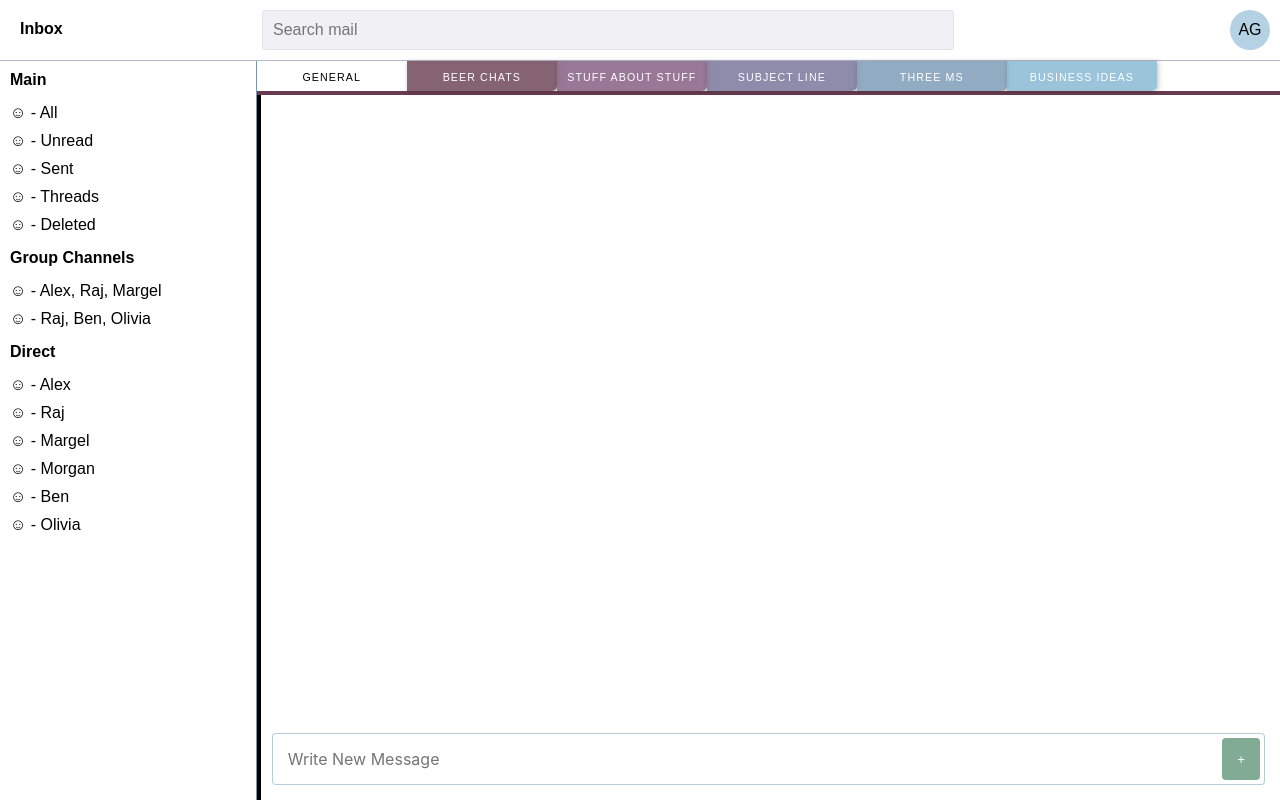
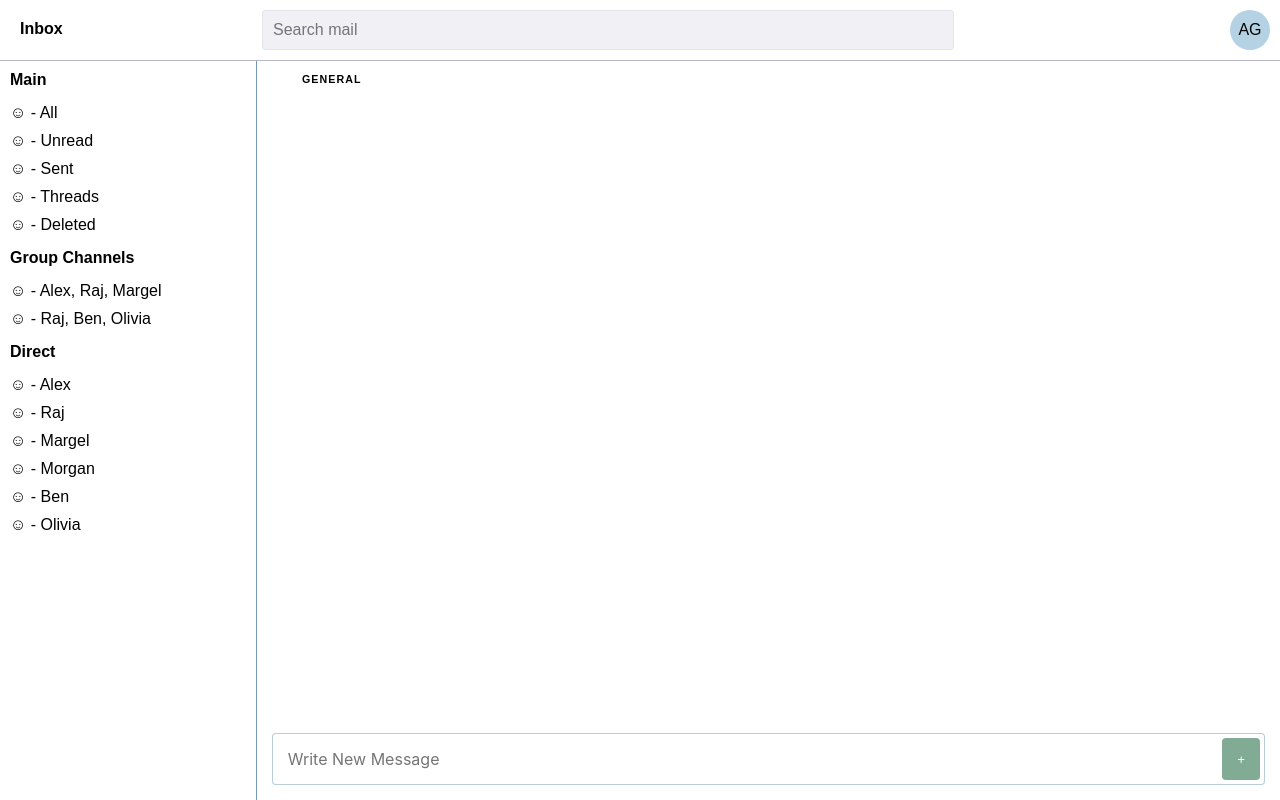
Before and after one commit to gloverab/tbox-redux, a React (Create React App) app: page / in a window 1280 px wide. Built offline with nearby package versions, Linux system fonts and the light colour scheme.

Commit message:
subjects attached to channels

```diff
--- a/src/App.css
+++ b/src/App.css
@@ -349,10 +349,9 @@
   flex: 1;
   padding: 0px 10px;
   flex-direction: column;
-  border-left: 4px solid black;
 }
 
-.messages._0 {
+/* .messages._0 {
   border-left: 4px solid #fff;
 }
 
@@ -374,7 +373,7 @@
 
 .messages._5 {
   border-left: 4px solid RGBa(var(--lightest), 1);
-}
+} */
 
 
 .message {
--- a/src/constants.ts
+++ b/src/constants.ts
@@ -110,6 +110,17 @@ export const sampleChannels = [
   {
     channel_id: "leshdflakfh",
     channel_name: "Alex, Raj, Margel",
+    subjects: [
+      {
+        id: 11, title: 'subject1'
+      },
+      {
+        id: 12, title: 'subject2'
+      },
+      {
+        id: 13, title: 'subject3'
+      }
+    ],
     messages: [
       {
         subject: "subject1",
@@ -141,6 +152,17 @@ export const sampleChannels = [
   {
     channel_id: "les2333hdflakfh",
     channel_name: "Raj, Ben, Olivia",
+    subjects: [
+      {
+        id: 1, title: 'beer time'
+      },
+      {
+        id: 2, title: 'fyre festival'
+      },
+      {
+        id: 3, title: 'HR Complaints'
+      }
+    ],
     messages: [
       {
         subject: "beer time",
@@ -152,6 +174,24 @@ export const sampleChannels = [
         subject: "beer time",
         body: "OKAY I'm a sucker. sounds good!",
         sender: placeholderUsers[1],
+        sent_at: "12:53pm"
+      },
+      {
+        subject: "fyre festival",
+        body: "Hey guys - I have a great idea for a new music festival. it's gonna be $25 for everyone! \n Best, Ben",
+        sender: placeholderUsers[4],
+        sent_at: "12:53pm"
+      },
+      {
+        subject: "fyre festival",
+        body: "Sweeet. Let's make sure we get a lot of celebrities on board.",
+        sender: placeholderUsers[2],
+        sent_at: "12:53pm"
+      },
+      {
+        subject: "fyre festival",
+        body: "Yup! And trust fund babies!!",
+        sender: placeholderUsers[4],
         sent_at: "12:53pm"
       },
   ],
--- a/src/features/app/appSlice.js
+++ b/src/features/app/appSlice.js
@@ -7,7 +7,7 @@ export const appSlice = createSlice({
     activeBoxSecondary: {},
     activeBoxTertiary: {},
     showCompose: false,
-    activeSubject: {},
+    activeSubject: { id: 1838339, title: 'General' },
 
   },
   reducers: {
--- a/src/panels/PanelThree/index.tsx
+++ b/src/panels/PanelThree/index.tsx
@@ -8,16 +8,17 @@ import { mockSubjects } from '../../constants'
 const PanelThree: React.FC = () => {
   const [borderBottom, setBorderBottom] = useState('')
   const activeBoxPrimary = useSelector(selectActiveBoxPrimary)
+  const activeSubject = useSelector(selectActiveSubject)
 
   const updateBorderBottom = useCallback((num: string) => {
     setBorderBottom(num)
   }, [])
 
   const subjects = useMemo(() => {
-    return mockSubjects.map((item, i) => {
+    return activeBoxPrimary?.subjects?.map((item: any, i: number) => {
       return <Subject number={i + 1} item={item} updateBorderBottom={updateBorderBottom} />
     })
-  }, [])
+  }, [activeBoxPrimary])
 
   const subjectClasses = useMemo(() => {
     let classNames = 'subjects'
@@ -43,12 +44,15 @@ const PanelThree: React.FC = () => {
           const showSenderName = mes.sender.id !== arr[i - 1]?.sender?.id
           let mesClasses = 'message'
           if (!showSenderName) mesClasses += ' hide-sender'
-          return (
-            <div className={mesClasses}>
-              {showSenderName && <span className='message-sender-name'>{mes.sender.name}</span>}
-              <span className='message-message'>{mes.body}</span>
-            </div>
-        )})}
+          if (mes.subject === activeSubject.title) {
+            return (
+              <div className={mesClasses}>
+                {showSenderName && <span className='message-sender-name'>{mes.sender.name}</span>}
+                <span className='message-message'>{mes.body}</span>
+              </div>
+            )
+          }
+          })}
       </div>
 
         <Compose />
```
